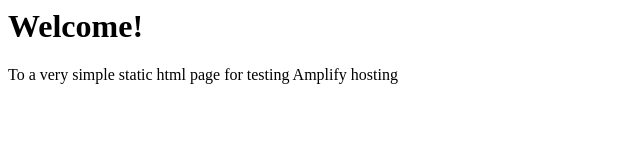
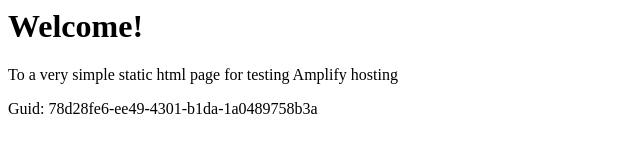
Before and after one commit to aws-aemilia-mxp/Github-PR-Commit-Integration-Test-DoNotTouch-GitHubAutoBuildCanaryTest-v1-preprod-eu-south-1, a website: page src/index.html in a window 1280 px wide. Shown: the whole page, without its empty margins (0-640 px from the left). Drawn offline with Linux system fonts and the light colour scheme.

Commit message:
commit from integ tests

```diff
--- a/src/index.html
+++ b/src/index.html
@@ -1,3 +1,5 @@
+
+
 <html lang="en">
 
 <head>
@@ -10,6 +12,6 @@
 <body>
     <h1>Welcome!</h1>
     <p>To a very simple static html page for testing Amplify hosting</p>
-</body>
+    <p>Guid: 78d28fe6-ee49-4301-b1da-1a0489758b3a</p></body>
 
 </html>
```
